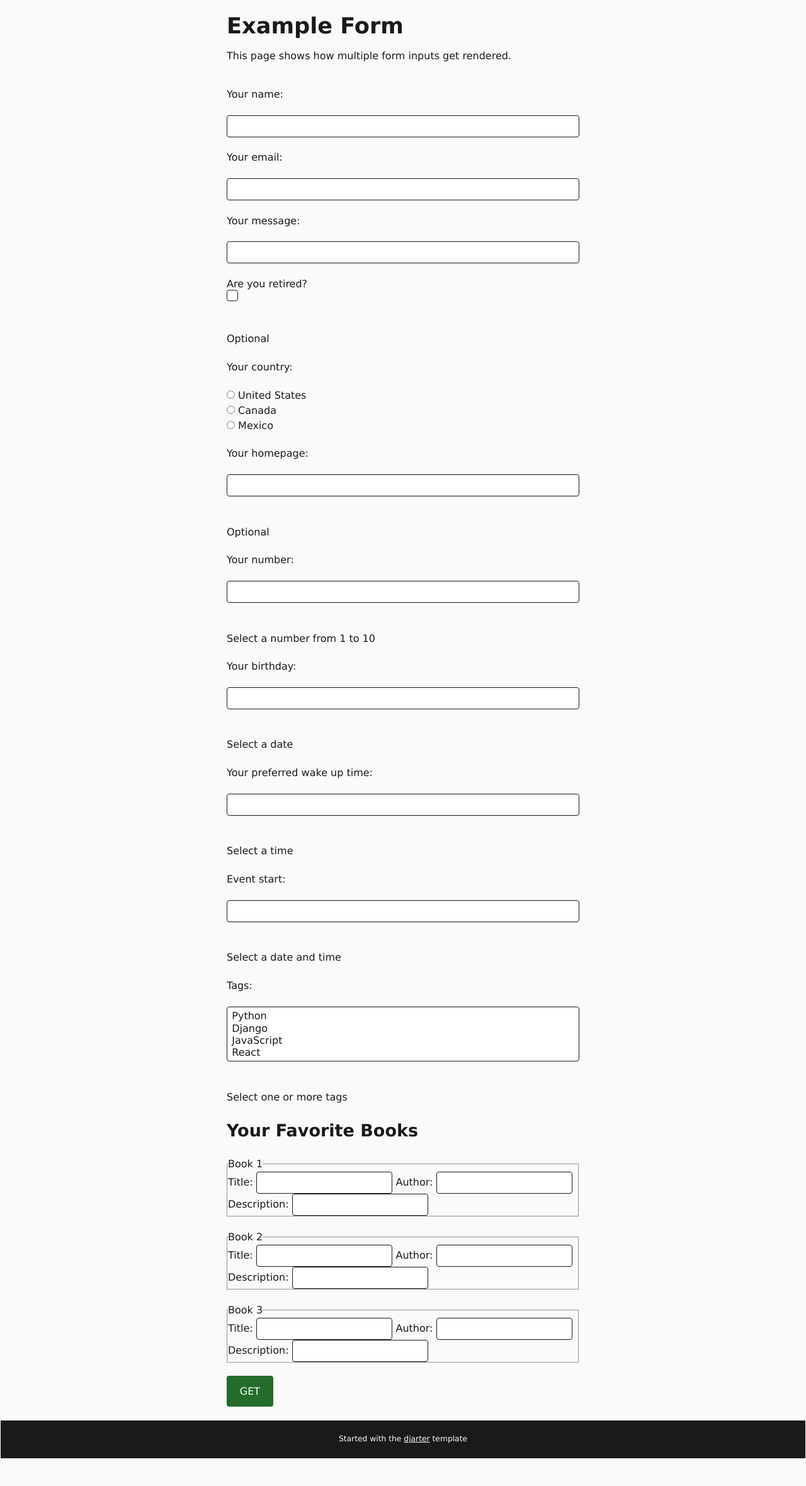
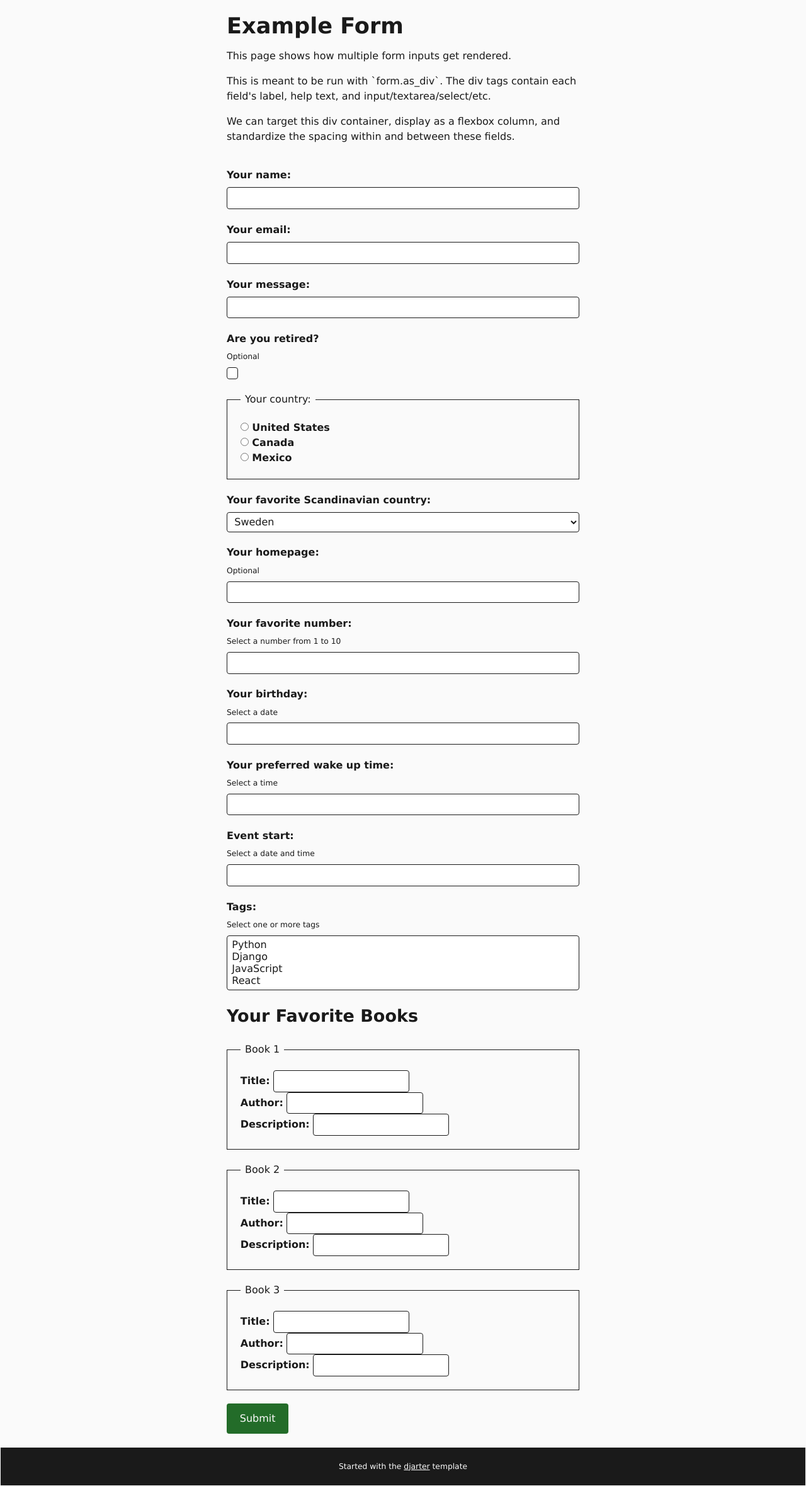
Before and after one commit to lancegoyke/djarter, a Django app: page /example-form/ in a window 1280 px wide. Shown: the part 66-2425 px from the top of the page at 63% size. Before the commit the page ends 2381 px from the top, so only its background shows below. Run offline with Django 4.2, Linux system fonts and the light colour scheme; parts of the project's set-up code (start-up, migrations or seed data) failed here and were passed over.

Commit message:
most styles done

```diff
--- a/core/views.py
+++ b/core/views.py
@@ -20,14 +20,24 @@ class ExampleForm(forms.Form):
         ],
         widget=forms.RadioSelect,
     )
+    favorite_scandanavian_country = forms.ChoiceField(
+        label="Your favorite Scandinavian country",
+        choices=[
+            ("SE", "Sweden"),
+            ("NO", "Norway"),
+            ("FI", "Finland"),
+            ("DK", "Denmark"),
+        ],
+        widget=forms.Select,
+    )
     homepage = forms.URLField(
         label="Your homepage",
         max_length=100,
         required=False,
         help_text="Optional",
     )
-    number = forms.IntegerField(
-        label="Your number",
+    favorite_number = forms.IntegerField(
+        label="Your favorite number",
         min_value=1,
         max_value=10,
         help_text="Select a number from 1 to 10",
--- a/static/style.css
+++ b/static/style.css
@@ -183,6 +183,12 @@ textarea * {
   color: inherit;
 }
 
+form > div {
+  display: flex;
+  flex-direction: column;
+  gap: var(--s-3);
+}
+
 input:disabled,
 textarea:disabled {
   background: #ddd;
@@ -204,7 +210,7 @@ input[type="checkbox"] {
   color: var(--color-dark);
   width: 1.15em;
   height: 1.15em;
-  transform: translateY(-0.175em);
+  /* transform: translateY(-0.175em); */
   display: grid;
   place-content: center;
 }
@@ -233,6 +239,25 @@ input[type="checkbox"]:focus {
 input[type="checkbox"]:disabled {
   color: #959495;
   cursor: not-allowed;
+}
+
+label {
+  font-weight: 700;
+}
+
+fieldset {
+  padding: var(--s1);
+  border: var(--border-thin) solid;
+  outline: var(--border-thin) solid transparent;
+  outline-offset: calc(var(--border-thin) * -1);
+}
+
+legend {
+  padding: 0 var(--s-3);
+}
+
+.helptext {
+  font-size: var(--s-1);
 }
 
 /*
--- a/templates/example_form.html
+++ b/templates/example_form.html
@@ -8,17 +8,23 @@
 {% block content %}
   <h1>Example Form</h1>
   <p>This page shows how multiple form inputs get rendered.</p>
-  <form class="stack" method="get">
+  <p>
+    This is meant to be run with `form.as_div`. The div tags contain each field's label, help text, and input/textarea/select/etc.
+  </p>
+  <p>
+    We can target this div container, display as a flexbox column, and standardize the spacing within and between these fields.
+  </p>
+  <form class="stack" method="post">
     {% csrf_token %}
-    {{ form }}
+    {{ form.as_div }}
     <h2>Your Favorite Books</h2>
     {{ book_formset.management_form }}
     {% for book_form in book_formset %}
-      <fieldset>
+      <fieldset class="box">
         <legend>Book {{ forloop.counter }}</legend>
-        {{ book_form }}
+        {{ book_form.as_div }}
       </fieldset>
     {% endfor %}
-    <button type="submit">GET</button>
+    <button type="submit">Submit</button>
   </form>
 {% endblock content %}
```
